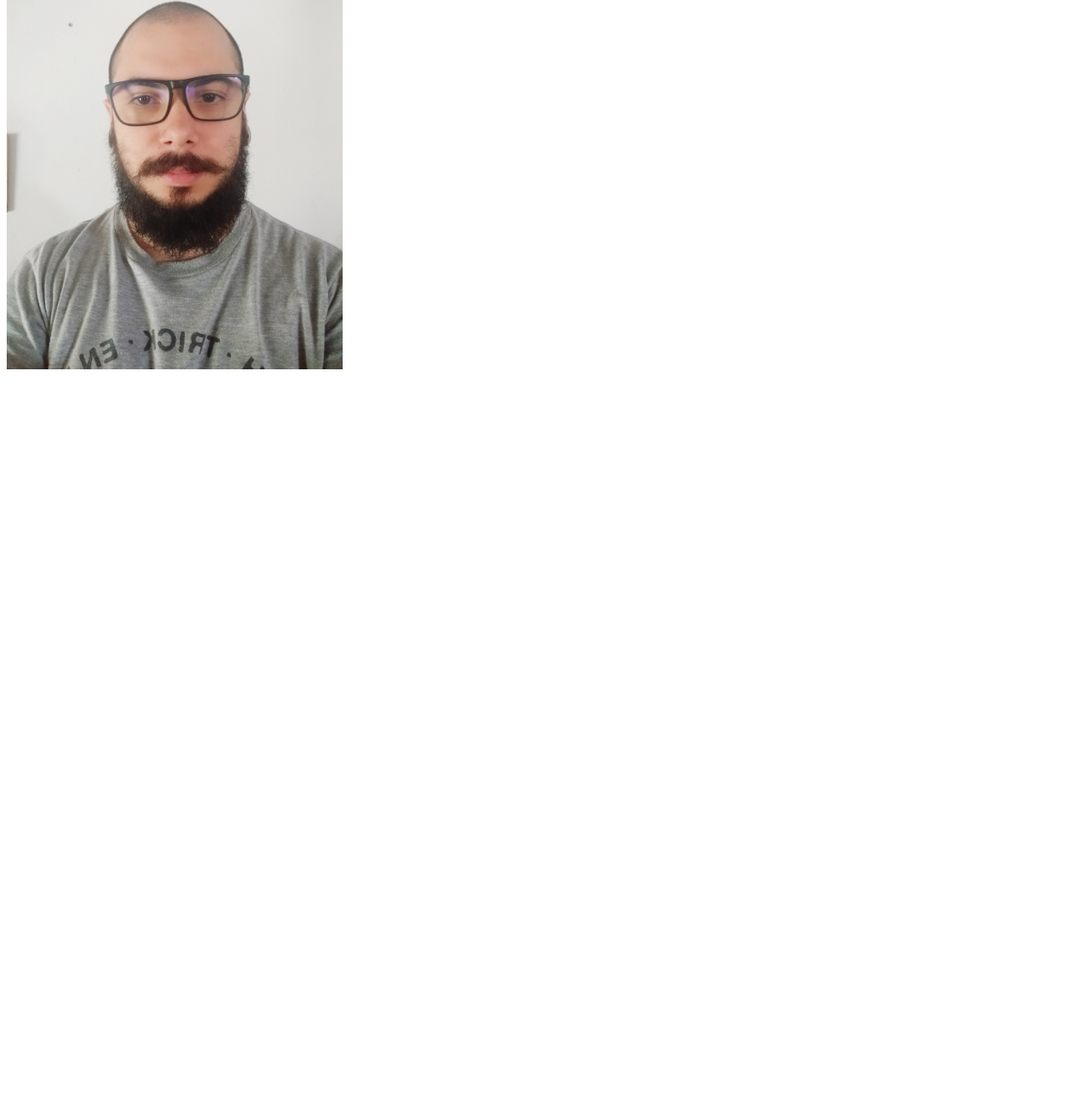
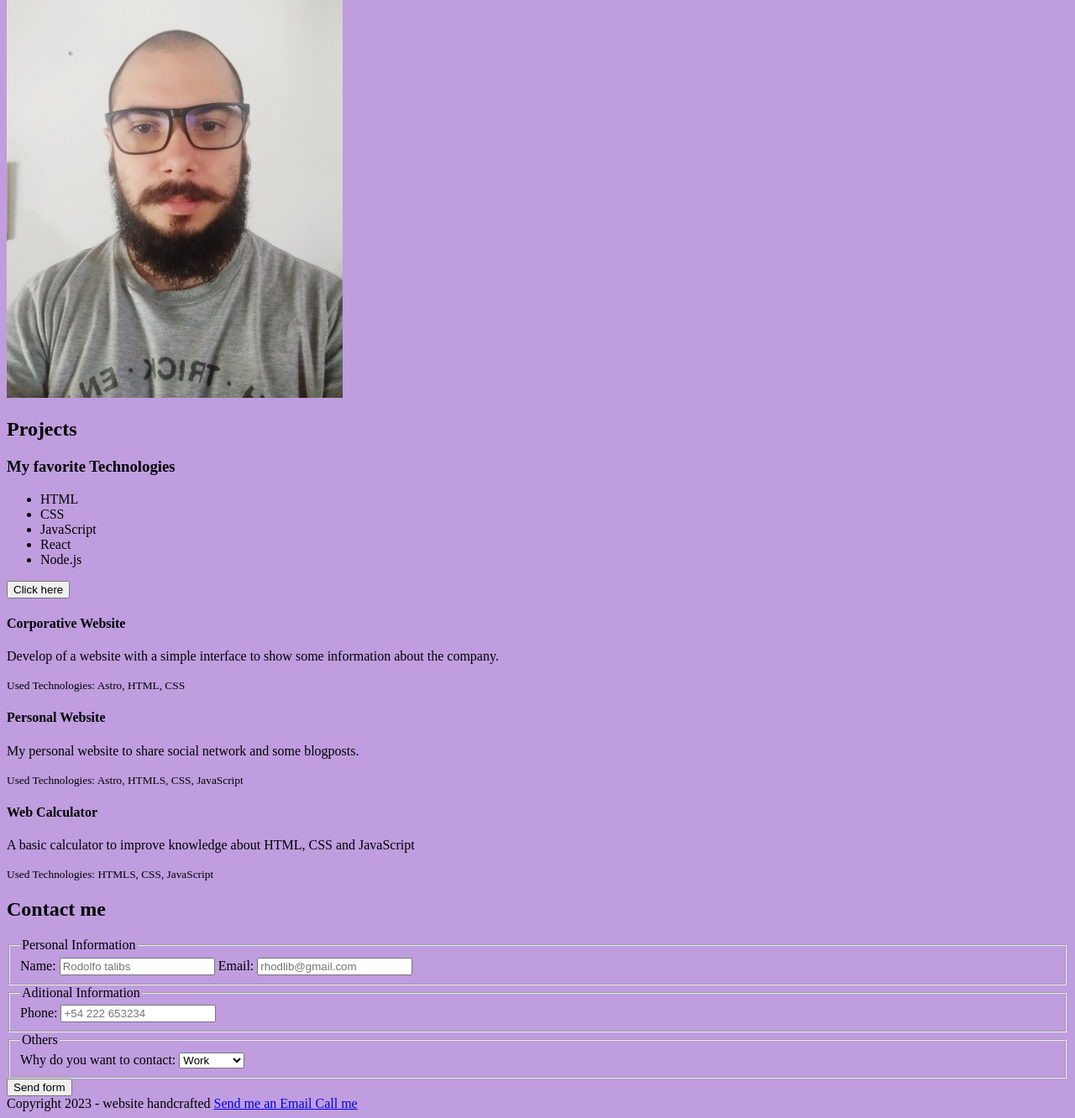
Before and after one commit to rhodlib/basic-web-project, a plain HTML site: page index.html in a window 1280 px wide. Shown: the part 293-1625 px from the top of the page at 84% size. Before the commit the page ends 800 px from the top, so only its background shows below. Drawn offline with Linux system fonts and the light colour scheme.

Commit message:
More semantic html info

```diff
--- a/index.html
+++ b/index.html
@@ -5,28 +5,149 @@
         <meta charset="utf-8"> <!-- Codification -->
         <meta name="viewport" content="width=divice-width"> <!-- Width of the device  -->
         <title>Rhodlib</title> <!-- Title of the page in the tabbar, usefull for browser -->
+
+        <!-- SEO -->
         <meta name="robots" content="index, follow"><!-- Meta for indexing the site -->
         <meta name="theme-color" content="#09f"><!-- Meta for some browsers -->
         <link rel="icon" type="image/jpg" href="./images/rhodlib.jpg"><!-- favicon -->
         <meta name="description" content=">3+ Years of experience as Web Developer. Working with React, ReactNative and Django."><!-- description for SEO -->
+        <link rel="alternate" href="https://rhodlib.com/en" hreflang="es-GB">
+        <link rel="canonical" href="https://rhodlib.com">
+        <!-- SEO -->
+
+        <!-- OPEN GRAPH -->
+        <meta property="og:title" content="Rhodlib Web developer">
+        <meta property="og:description" content="3+ years of experience in web development">
+        <meta property="og:image" content="/images/rhodlib.jpg">
+        <meta property="og:image:alt" content="Rhodlib photo looking at front with glasses">
+        <!-- Open graph is a configuration for share content -->
+        <!-- OPEN GRAPH -->
+
+        <style>
+            body {
+                background-color: rgb(191, 157, 223);
+            }
+        </style>
     </head>
     <body>
+        <header>
             <h1>@Rhodlib Portfolio</h1>
+            <nav>
+                <a href="#experience">Experience</a>
+                <a href="#projects">Projects</a><!--Internal links-->
+                <a href="https://rhodlib.com" target="_blank" rel="noreferrer">Website</a><!--External links-->
+            </nav>
+        </header>
+
+        <main>
 
             <p>3+ Years of experience as <strong>Web Developer</strong>. Working with React, ReactNative and Django.</p>
 
-        <h2>Experience</h2>
+            <h2 id="experience">Experience</h2>
 
             <ul>
                 <li>Datcom S.A - 2020 - Present</li>
             </ul>
 
+            <a download href="./images/rhodlib.jpg">
                 <img
                     title="rhodlib photo"
                     width="400"
                     src="./images/rhodlib.jpg" alt="rhodlib personal photo looking at front with glasses"
                 >
+            </a>
 
             <br>
+
+            <h2 id="projects">Projects</h2>
+
+            <aside>
+                <header>
+                    <h3>My <span>favorite</span> Technologies</h3>
+                </header>
+                <ul>
+                    <li>HTML</li>
+                    <li>CSS</li>
+                    <li>JavaScript</li>
+                    <li>React</li>
+                    <li>Node.js</li>
+                </ul>
+            </aside>
+
+            <button>
+                Click here
+            </button>
+
+            <section>
+                <article>
+                    <header>
+                        <h4>Corporative Website</h4>
+                    </header>
+                    <p>
+                        Develop of a website with a simple interface to show
+                        some information about the company.
+                    </p>
+                    <footer>
+                        <small>Used Technologies: Astro, HTML, CSS</small>
+                    </footer>
+                </article>
+                <article>
+                    <header>
+                        <h4>Personal Website</h4>
+                    </header>
+                    <p>
+                        My personal website to share social network and some blogposts.
+                    </p>
+                    <footer>
+                        <small>Used Technologies: Astro, HTMLS, CSS, JavaScript</small>
+                    </footer>
+                </article>
+                <article>
+                    <header>
+                        <h4>Web Calculator</h4>
+                    </header>
+                    <p>
+                        A basic calculator to improve knowledge about HTML, CSS and JavaScript
+                    </p>
+                    <footer>
+                        <small>Used Technologies: HTMLS, CSS, JavaScript</small>
+                    </footer>
+                </article>
+            </section>
+
+            <section>
+                <h2>Contact me</h2>
+                <form method="post" action="/">
+                    <fieldset>
+                        <legend>Personal Information</legend>
+                        <label>Name: <input type="text" name="name" placeholder="Rodolfo talibs" required></label>
+                        <label>Email: <input type="email" name="email" placeholder="rhodlib@gmail.com" required></label>
+                    </fieldset>
+                    <fieldset>
+                        <legend>Aditional Information</legend>
+                        <label>Phone: <input type="tel" name="phone" placeholder="+54 222 653234" required pattern="[0-9]{9}"></label>
+                    </fieldset>
+                    <fieldset>
+                        <legend>Others</legend>
+                        <label for="why">Why do you want to contact: </label>
+                        <select name="why" id="why">
+                            <option value="1">Work</option>
+                            <option value="2">Ask</option>
+                            <option value="3">More info</option>
+                        </select>
+                    </fieldset>
+                    <input type="submit" value="Send form">
+                </form>
+            </section>
+        </main>
+        <footer>
+            Copyright 2023 - website handcrafted
+            <a href="mailto:rhodlib@gmail.com">
+                Send me an Email
+            </a>
+            <a href="tel:+5422250392888939">
+                Call me
+            </a>
+        </footer>
     </body>
 </html>
```
Also changed, not shown: 1 other file. Lines whose indentation alone changed are shown as unchanged.
